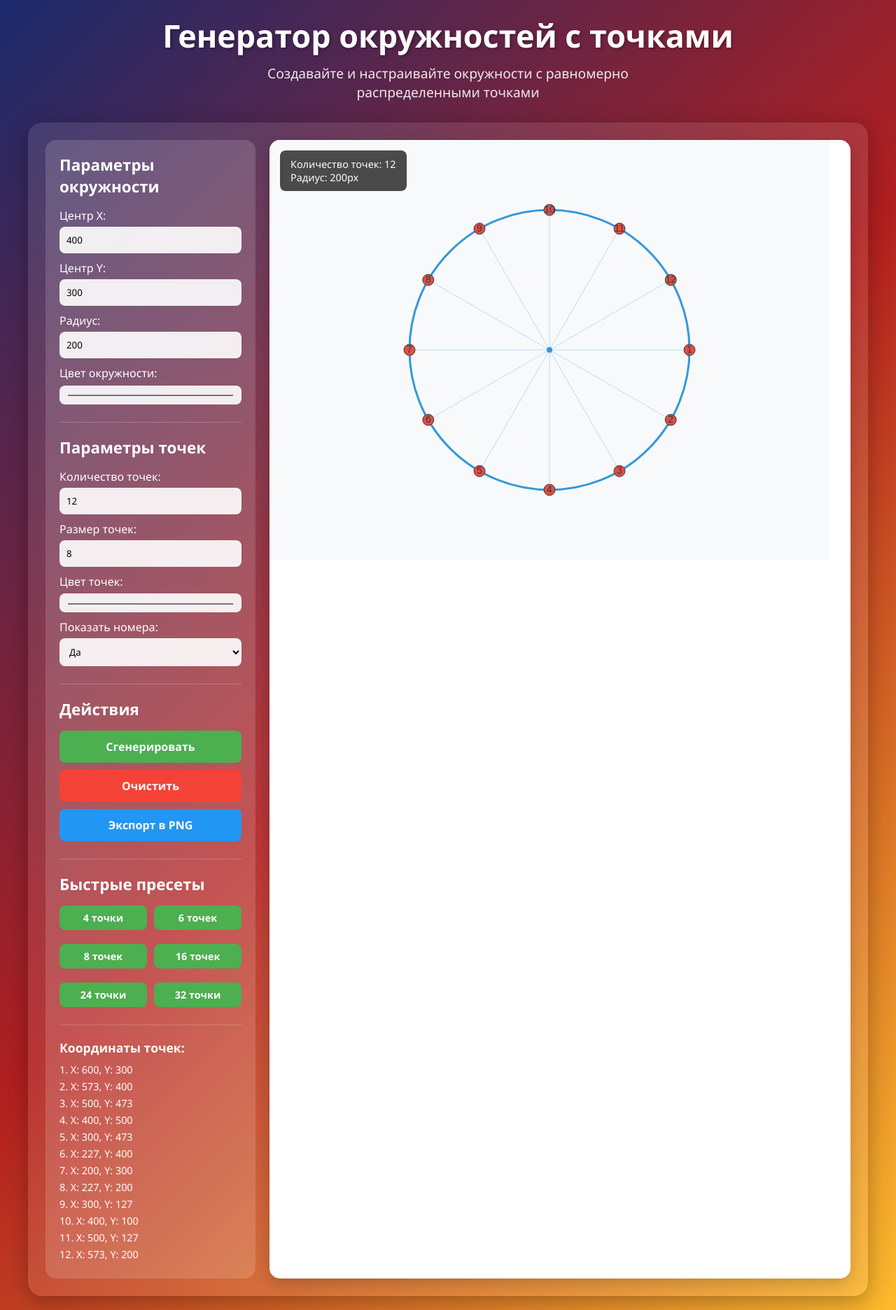
After one commit to Paradox60/flask-front-end, a Flask app: page /circle in a window 1280 px wide. The commit adds this page. Shown: the whole page at 70% size. Run offline with Flask 2, Linux system fonts and the light colour scheme.

Commit message:
new page circle.html for main project in calculators folder

```diff
--- a/flask_compendium/app.py
+++ b/flask_compendium/app.py
@@ -185,3 +185,7 @@ def op_time():
 @app.route("/convert")
 def convert():
     return render_template("CSS_temp/convert.html")
+
+@app.route("/circle")
+def circle():
+    return render_template("CSS_temp/circle.html")
--- /dev/null
+++ b/flask_compendium/templates/CSS_temp/circle.html
@@ -0,0 +1,460 @@
+<!DOCTYPE html>
+<html lang="ru">
+<head>
+    <meta charset="UTF-8">
+    <meta name="viewport" content="width=device-width, initial-scale=1.0">
+    <title>Генератор окружностей с точками</title>
+    <style>
+        * {
+            margin: 0;
+            padding: 0;
+            box-sizing: border-box;
+            font-family: 'Segoe UI', Tahoma, Geneva, Verdana, sans-serif;
+        }
+
+        body {
+            background: linear-gradient(135deg, #1a2a6c, #b21f1f, #fdbb2d);
+            min-height: 100vh;
+            padding: 20px;
+            color: white;
+        }
+
+        .container {
+            max-width: 1200px;
+            margin: 0 auto;
+        }
+
+        .header {
+            text-align: center;
+            margin-bottom: 30px;
+        }
+
+        .header h1 {
+            font-size: 2.8rem;
+            margin-bottom: 10px;
+            text-shadow: 2px 2px 4px rgba(0,0,0,0.3);
+        }
+
+        .header p {
+            font-size: 1.2rem;
+            opacity: 0.9;
+            max-width: 600px;
+            margin: 0 auto;
+        }
+
+        .app-container {
+            display: grid;
+            grid-template-columns: 300px 1fr;
+            gap: 20px;
+            background: rgba(255, 255, 255, 0.1);
+            backdrop-filter: blur(10px);
+            border-radius: 20px;
+            padding: 25px;
+            box-shadow: 0 8px 32px rgba(0,0,0,0.3);
+        }
+
+        .controls {
+            background: rgba(255, 255, 255, 0.15);
+            border-radius: 15px;
+            padding: 20px;
+        }
+
+        .control-group {
+            margin-bottom: 20px;
+            padding-bottom: 15px;
+            border-bottom: 1px solid rgba(255,255,255,0.2);
+        }
+
+        h2 {
+            font-size: 1.4rem;
+            margin-bottom: 15px;
+            color: #fff;
+        }
+
+        h3 {
+            font-size: 1.1rem;
+            margin-bottom: 10px;
+            color: #fff;
+        }
+
+        label {
+            display: block;
+            margin-bottom: 5px;
+            font-weight: 500;
+        }
+
+        input[type="number"], input[type="color"], select {
+            width: 100%;
+            padding: 10px;
+            border: none;
+            border-radius: 8px;
+            background: rgba(255,255,255,0.9);
+            margin-bottom: 10px;
+        }
+
+        button {
+            width: 100%;
+            padding: 12px;
+            border: none;
+            border-radius: 8px;
+            background: #4CAF50;
+            color: white;
+            font-size: 1rem;
+            font-weight: 600;
+            cursor: pointer;
+            transition: all 0.3s;
+            margin-bottom: 10px;
+        }
+
+        button:hover {
+            background: #45a049;
+            transform: translateY(-2px);
+        }
+
+        .btn-danger {
+            background: #f44336;
+        }
+
+        .btn-danger:hover {
+            background: #da190b;
+        }
+
+        .btn-secondary {
+            background: #2196F3;
+        }
+
+        .btn-secondary:hover {
+            background: #0b7dda;
+        }
+
+        .canvas-container {
+            position: relative;
+            background: white;
+            border-radius: 15px;
+            overflow: hidden;
+            box-shadow: 0 8px 25px rgba(0,0,0,0.2);
+        }
+
+        #canvas {
+            display: block;
+            background: #f8f9fa;
+        }
+
+        .info-panel {
+            position: absolute;
+            top: 15px;
+            left: 15px;
+            background: rgba(0,0,0,0.7);
+            color: white;
+            padding: 10px 15px;
+            border-radius: 8px;
+            font-size: 0.9rem;
+        }
+
+        .coordinates {
+            margin-top: 15px;
+            font-size: 0.9rem;
+        }
+
+        .coordinates div {
+            margin-bottom: 5px;
+        }
+
+        .presets {
+            display: grid;
+            grid-template-columns: 1fr 1fr;
+            gap: 10px;
+            margin-top: 10px;
+        }
+
+        .preset-btn {
+            padding: 8px;
+            font-size: 0.9rem;
+        }
+
+        @media (max-width: 768px) {
+            .app-container {
+                grid-template-columns: 1fr;
+            }
+
+            .header h1 {
+                font-size: 2.2rem;
+            }
+        }
+    </style>
+</head>
+<body>
+    <div class="container">
+        <div class="header">
+            <h1>Генератор окружностей с точками</h1>
+            <p>Создавайте и настраивайте окружности с равномерно распределенными точками</p>
+        </div>
+
+        <div class="app-container">
+            <div class="controls">
+                <div class="control-group">
+                    <h2>Параметры окружности</h2>
+
+                    <label for="centerX">Центр X:</label>
+                    <input type="number" id="centerX" value="400" min="0" max="800">
+
+                    <label for="centerY">Центр Y:</label>
+                    <input type="number" id="centerY" value="300" min="0" max="600">
+
+                    <label for="radius">Радиус:</label>
+                    <input type="number" id="radius" value="200" min="10" max="400">
+
+                    <label for="circleColor">Цвет окружности:</label>
+                    <input type="color" id="circleColor" value="#3498db">
+                </div>
+
+                <div class="control-group">
+                    <h2>Параметры точек</h2>
+
+                    <label for="pointsCount">Количество точек:</label>
+                    <input type="number" id="pointsCount" value="12" min="1" max="100">
+
+                    <label for="pointSize">Размер точек:</label>
+                    <input type="number" id="pointSize" value="8" min="1" max="20">
+
+                    <label for="pointColor">Цвет точек:</label>
+                    <input type="color" id="pointColor" value="#e74c3c">
+
+                    <label for="showNumbers">Показать номера:</label>
+                    <select id="showNumbers">
+                        <option value="true">Да</option>
+                        <option value="false">Нет</option>
+                    </select>
+                </div>
+
+                <div class="control-group">
+                    <h2>Действия</h2>
+                    <button id="generateBtn">Сгенерировать</button>
+                    <button id="clearBtn" class="btn-danger">Очистить</button>
+                    <button id="exportBtn" class="btn-secondary">Экспорт в PNG</button>
+                </div>
+
+                <div class="control-group">
+                    <h2>Быстрые пресеты</h2>
+                    <div class="presets">
+                        <button class="preset-btn" data-points="4">4 точки</button>
+                        <button class="preset-btn" data-points="6">6 точек</button>
+                        <button class="preset-btn" data-points="8">8 точек</button>
+                        <button class="preset-btn" data-points="16">16 точек</button>
+                        <button class="preset-btn" data-points="24">24 точки</button>
+                        <button class="preset-btn" data-points="32">32 точки</button>
+                    </div>
+                </div>
+
+                <div class="coordinates" id="coordinatesInfo">
+                    <!-- Координаты будут отображаться здесь -->
+                </div>
+            </div>
+
+            <div class="canvas-container">
+                <canvas id="canvas" width="800" height="600"></canvas>
+                <div class="info-panel">
+                    <div>Количество точек: <span id="pointsCountDisplay">12</span></div>
+                    <div>Радиус: <span id="radiusDisplay">200</span>px</div>
+                </div>
+            </div>
+        </div>
+    </div>
+
+    <script>
+        // Элементы DOM
+        const canvas = document.getElementById('canvas');
+        const ctx = canvas.getContext('2d');
+        const generateBtn = document.getElementById('generateBtn');
+        const clearBtn = document.getElementById('clearBtn');
+        const exportBtn = document.getElementById('exportBtn');
+        const presetBtns = document.querySelectorAll('.preset-btn');
+        const coordinatesInfo = document.getElementById('coordinatesInfo');
+        const pointsCountDisplay = document.getElementById('pointsCountDisplay');
+        const radiusDisplay = document.getElementById('radiusDisplay');
+
+        // Переменные состояния
+        let circle = {
+            centerX: 400,
+            centerY: 300,
+            radius: 200,
+            color: '#3498db'
+        };
+
+        let points = {
+            count: 12,
+            size: 8,
+            color: '#e74c3c',
+            showNumbers: true,
+            coordinates: []
+        };
+
+        // Инициализация
+        function init() {
+            generateCircleAndPoints();
+
+            // События
+            generateBtn.addEventListener('click', generateCircleAndPoints);
+            clearBtn.addEventListener('click', clearCanvas);
+            exportBtn.addEventListener('click', exportToPNG);
+
+            // Пресеты
+            presetBtns.forEach(btn => {
+                btn.addEventListener('click', function() {
+                    document.getElementById('pointsCount').value = this.dataset.points;
+                    generateCircleAndPoints();
+                });
+            });
+
+            // События ввода
+            document.getElementById('centerX').addEventListener('input', updateCircle);
+            document.getElementById('centerY').addEventListener('input', updateCircle);
+            document.getElementById('radius').addEventListener('input', updateCircle);
+            document.getElementById('circleColor').addEventListener('input', updateCircle);
+            document.getElementById('pointsCount').addEventListener('input', updatePoints);
+            document.getElementById('pointSize').addEventListener('input', updatePoints);
+            document.getElementById('pointColor').addEventListener('input', updatePoints);
+            document.getElementById('showNumbers').addEventListener('change', updatePoints);
+        }
+
+        // Обновление параметров окружности
+        function updateCircle() {
+            circle.centerX = parseInt(document.getElementById('centerX').value);
+            circle.centerY = parseInt(document.getElementById('centerY').value);
+            circle.radius = parseInt(document.getElementById('radius').value);
+            circle.color = document.getElementById('circleColor').value;
+            generateCircleAndPoints();
+        }
+
+        // Обновление параметров точек
+        function updatePoints() {
+            points.count = parseInt(document.getElementById('pointsCount').value);
+            points.size = parseInt(document.getElementById('pointSize').value);
+            points.color = document.getElementById('pointColor').value;
+            points.showNumbers = document.getElementById('showNumbers').value === 'true';
+            generateCircleAndPoints();
+        }
+
+        // Генерация окружности и точек
+        function generateCircleAndPoints() {
+            clearCanvas();
+            drawCircle();
+            calculatePoints();
+            drawPoints();
+            updateInfo();
+        }
+
+        // Отрисовка окружности
+        function drawCircle() {
+            ctx.beginPath();
+            ctx.arc(circle.centerX, circle.centerY, circle.radius, 0, Math.PI * 2);
+            ctx.strokeStyle = circle.color;
+            ctx.lineWidth = 3;
+            ctx.stroke();
+
+            // Центральная точка
+            ctx.beginPath();
+            ctx.arc(circle.centerX, circle.centerY, 4, 0, Math.PI * 2);
+            ctx.fillStyle = circle.color;
+            ctx.fill();
+        }
+
+        // Расчет координат точек
+        function calculatePoints() {
+            points.coordinates = [];
+            const angleStep = (2 * Math.PI) / points.count;
+
+            for (let i = 0; i < points.count; i++) {
+                const angle = i * angleStep;
+                const x = circle.centerX + circle.radius * Math.cos(angle);
+                const y = circle.centerY + circle.radius * Math.sin(angle);
+                points.coordinates.push({ x, y, angle });
+            }
+        }
+
+        // Отрисовка точек
+        function drawPoints() {
+            points.coordinates.forEach((point, index) => {
+                // Точка
+                ctx.beginPath();
+                ctx.arc(point.x, point.y, points.size, 0, Math.PI * 2);
+                ctx.fillStyle = points.color;
+                ctx.fill();
+
+                // Обводка точки
+                ctx.beginPath();
+                ctx.arc(point.x, point.y, points.size, 0, Math.PI * 2);
+                ctx.strokeStyle = '#2c3e50';
+                ctx.lineWidth = 1;
+                ctx.stroke();
+
+                // Номер точки
+                if (points.showNumbers) {
+                    ctx.fillStyle = '#2c3e50';
+                    ctx.font = '14px Arial';
+                    ctx.textAlign = 'center';
+                    ctx.textBaseline = 'middle';
+                    ctx.fillText(index + 1, point.x, point.y);
+                }
+
+                // Линия к центру (опционально)
+                ctx.beginPath();
+                ctx.moveTo(circle.centerX, circle.centerY);
+                ctx.lineTo(point.x, point.y);
+                ctx.strokeStyle = 'rgba(52, 152, 219, 0.3)';
+                ctx.lineWidth = 1;
+                ctx.stroke();
+            });
+        }
+
+        // Очистка холста
+        function clearCanvas() {
+            ctx.clearRect(0, 0, canvas.width, canvas.height);
+            coordinatesInfo.innerHTML = '';
+        }
+
+        // Обновление информации
+        function updateInfo() {
+            pointsCountDisplay.textContent = points.count;
+            radiusDisplay.textContent = circle.radius;
+
+            // Обновление информации о координатах
+            coordinatesInfo.innerHTML = '<h3>Координаты точек:</h3>';
+            points.coordinates.forEach((point, index) => {
+                const coordDiv = document.createElement('div');
+                coordDiv.textContent = `${index + 1}. X: ${Math.round(point.x)}, Y: ${Math.round(point.y)}`;
+                coordinatesInfo.appendChild(coordDiv);
+            });
+        }
+
+        // Экспорт в PNG
+        function exportToPNG() {
+            const link = document.createElement('a');
+            link.download = 'circle-with-points.png';
+            link.href = canvas.toDataURL('image/png');
+            link.click();
+        }
+
+        // Запуск приложения
+        init();
+
+        // Добавляем возможность перетаскивания точек (дополнительная функция)
+        canvas.addEventListener('click', function(event) {
+            const rect = canvas.getBoundingClientRect();
+            const mouseX = event.clientX - rect.left;
+            const mouseY = event.clientY - rect.top;
+
+            // Проверяем, была ли нажата точка
+            points.coordinates.forEach((point, index) => {
+                const distance = Math.sqrt(
+                    Math.pow(mouseX - point.x, 2) + Math.pow(mouseY - point.y, 2)
+                );
+
+                if (distance <= points.size) {
+                    alert(`Точка ${index + 1}\nКоординаты: X=${Math.round(point.x)}, Y=${Math.round(point.y)}`);
+                }
+            });
+        });
+    </script>
+</body>
+</html>
--- a/flask_compendium/templates/CSS_temp/index.html
+++ b/flask_compendium/templates/CSS_temp/index.html
@@ -71,6 +71,11 @@
                 <li><a href="{{ url_for('op_time') }}">Время операции(29)</a></li>
                 <li><a href="{{ url_for('convert') }}">Конвертер единиц(30)</a></li>
 
+            <h4 style="margin-bottom: -10px;">10.2025</h4>
+            <hr>
+            <ul>
+                <li><a href="{{ url_for('circle') }}">Окружность с точками(2)</a></li>
+
             </ul>
         </nav>
         <section>
```
